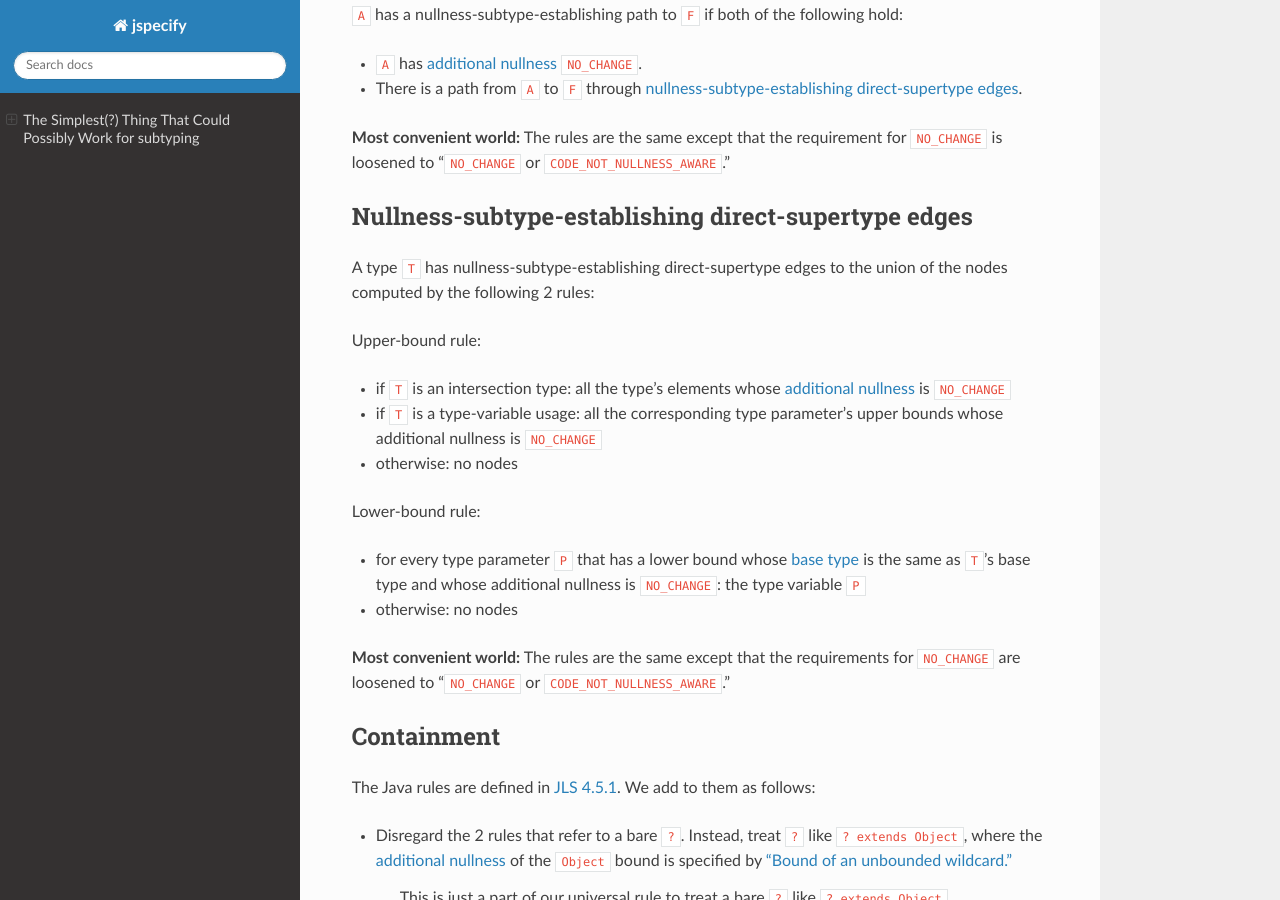
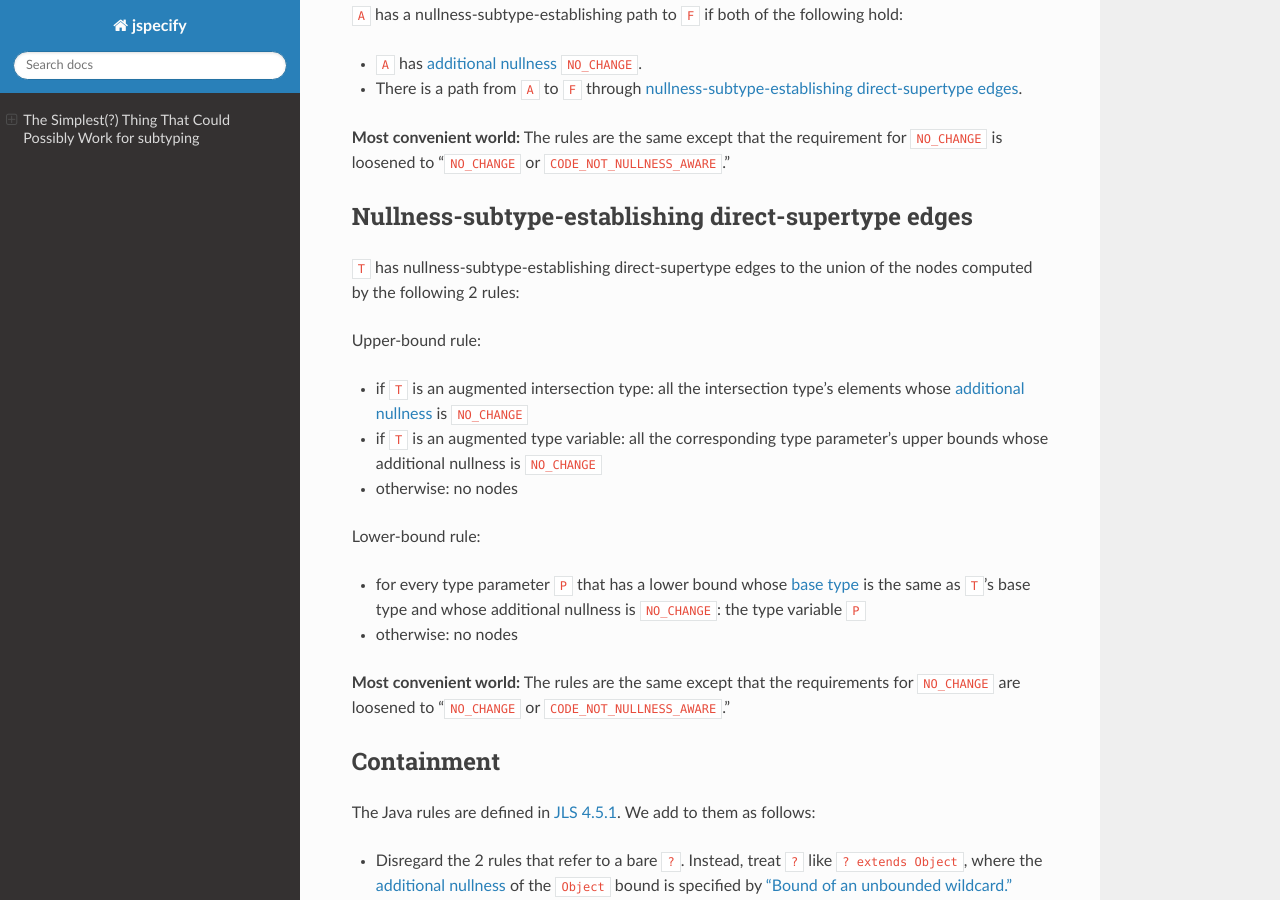
Before and after one commit to jspecify/jspecify, a Sphinx documentation site: the page built from docs/tsttcpw.rst, in a window 1280 px wide and 900 px high, scrolled down 7896 px. Built offline with Sphinx 7.4.7 and the Read the Docs theme 2.0.0, drawn with Linux system fonts in a browser that asks for light colours.

Commit message:
Minor simplifications and clarifications to "Nullness-subtype-establishing direct-supertype edges"

```diff
--- a/docs/tsttcpw.rst
+++ b/docs/tsttcpw.rst
@@ -484,14 +484,15 @@ requirement for ``NO_CHANGE`` is loosened to “``NO_CHANGE`` or
 Nullness-subtype-establishing direct-supertype edges
 ----------------------------------------------------
 
-A type ``T`` has nullness-subtype-establishing direct-supertype edges to
-the union of the nodes computed by the following 2 rules:
+``T`` has nullness-subtype-establishing direct-supertype edges to the
+union of the nodes computed by the following 2 rules:
 
 Upper-bound rule:
 
--  if ``T`` is an intersection type: all the type’s elements whose
-   `additional nullness <#additional-nullness>`__ is ``NO_CHANGE``
--  if ``T`` is a type-variable usage: all the corresponding type
+-  if ``T`` is an augmented intersection type: all the intersection
+   type’s elements whose `additional nullness <#additional-nullness>`__
+   is ``NO_CHANGE``
+-  if ``T`` is an augmented type variable: all the corresponding type
    parameter’s upper bounds whose additional nullness is ``NO_CHANGE``
 -  otherwise: no nodes
 
```
